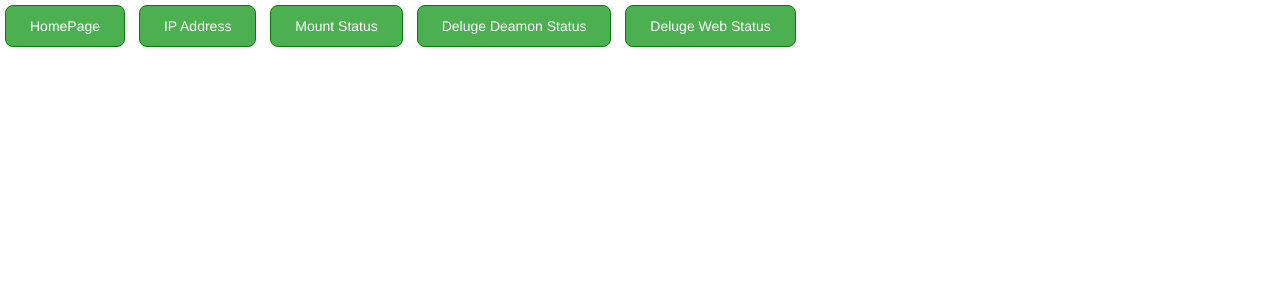
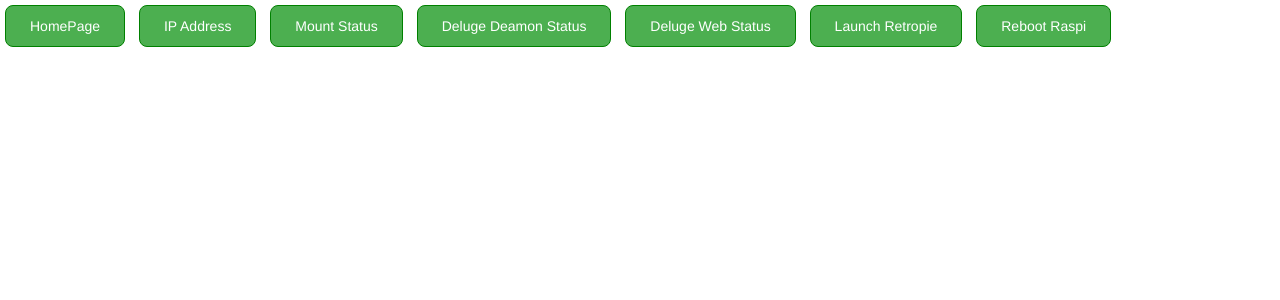
Before and after one commit to Diptanshu8/piface, a Flask app: page / in a window 1280 px wide. Shown: the top 300 px of the page. Run offline with Flask 2, Linux system fonts and the light colour scheme; some libraries are stand-ins or nearby versions.

Commit message:
Added buttons and functions to reboot raspi and launch retropie. WIP: 1. Add logging support 2. test emulationstation working
Signed-off-by: Diptanshu8 <diptanshuj@gmail.com>

```diff
--- a/app/routes.py
+++ b/app/routes.py
@@ -7,6 +7,7 @@ DELGW_CONF = "/home/pi/.conf/deluge/web.conf"
 NAS_MNT_CMD = ["sudo","mount.cifs","-vvv","//192.168.1.1/DJ","/home/pi/Taansh_HD/", "-o", "guest,vers=1.0"]
 DELGD_CMD = ["deluged"]
 DELGW_CMD = ["deluge-web","-f"]
+RETROPIE_LAUNCH_CMD = ["emulationstation"]
 
 # Userdetails for base.html
 user = {'username':'Taansh'}
@@ -77,6 +78,33 @@ def delugeweb_status():
 
     return make_response(jsonify(d_status), 200)
 
+@app.route('/launch_retropie')
+def launch_retropie():
+    import psutil as ps
+    import subprocess
+    status = "Disabled"
+    pidlist = [(p.pid, p.name()) for p in ps.process_iter()]
+    for p in pidlist:
+        if "emulation" in p[1]:
+            status = "Enabled"
+
+    if (status == "Disabled"):
+        try:
+            subprocess.run(RETROPIE_LAUNCH_CMD)
+        except subprocess.CalledProcessError as e:
+            return make_response(jsonify(e), 500)
+    return make_response(jsonify(status), 200)
+
+@app.route('/reboot')
+def reboot():
+    import os
+    os.system("sudo shutdown -r now")
+    return make_response(jsonify("Rebooting..."), 200)
+
 @app.route('/')
 def index():
     return render_template('functions.html', title="Diptanshu's", user = user)
+
+# command to kill emulationstation
+# ps -ef | awk '/emulation/ {print $2}' | xargs kill
+#
--- a/app/static/main.js
+++ b/app/static/main.js
@@ -15,6 +15,8 @@
     $scope.features['mnt_stat_btn'] = ['NAS mount status','/nas_mount_status', false, ''];
     $scope.features['delg_stat_btn'] = ['Deluge Daemon status','/deluge_status', false, ''];
     $scope.features['delgweb_stat_btn'] = ['Deluge Web status','/delugeweb_status', false, ''];
+    $scope.features['retropie_launch_btn'] = ['Launch Retropie','/launch_retropie', false, ''];
+    $scope.features['reboot_btn'] = ['Reboot Raspi','/reboot', false, ''];
 	$scope.present = [];
 
         $scope.btn_click = function(btn_id) {
--- a/app/templates/functions.html
+++ b/app/templates/functions.html
@@ -7,6 +7,8 @@
           <button id="mnt_stat_btn"  ng-click="btn_click('mnt_stat_btn');" >Mount Status</button>
 		  <button id="delg_stat_btn" ng-click="btn_click('delg_stat_btn');">Deluge Deamon Status</button>
 		  <button id="delgweb_stat_btn" ng-click="btn_click('delgweb_stat_btn');">Deluge Web Status</button>
+		  <button id="retropie_launch_btn" ng-click="btn_click('retropie_launch_btn');">Launch Retropie</button>
+		  <button id="reboot_btn" ng-click="btn_click('reboot_btn');">Reboot Raspi</button>
 		</div>
 {% endblock %}
 
```
